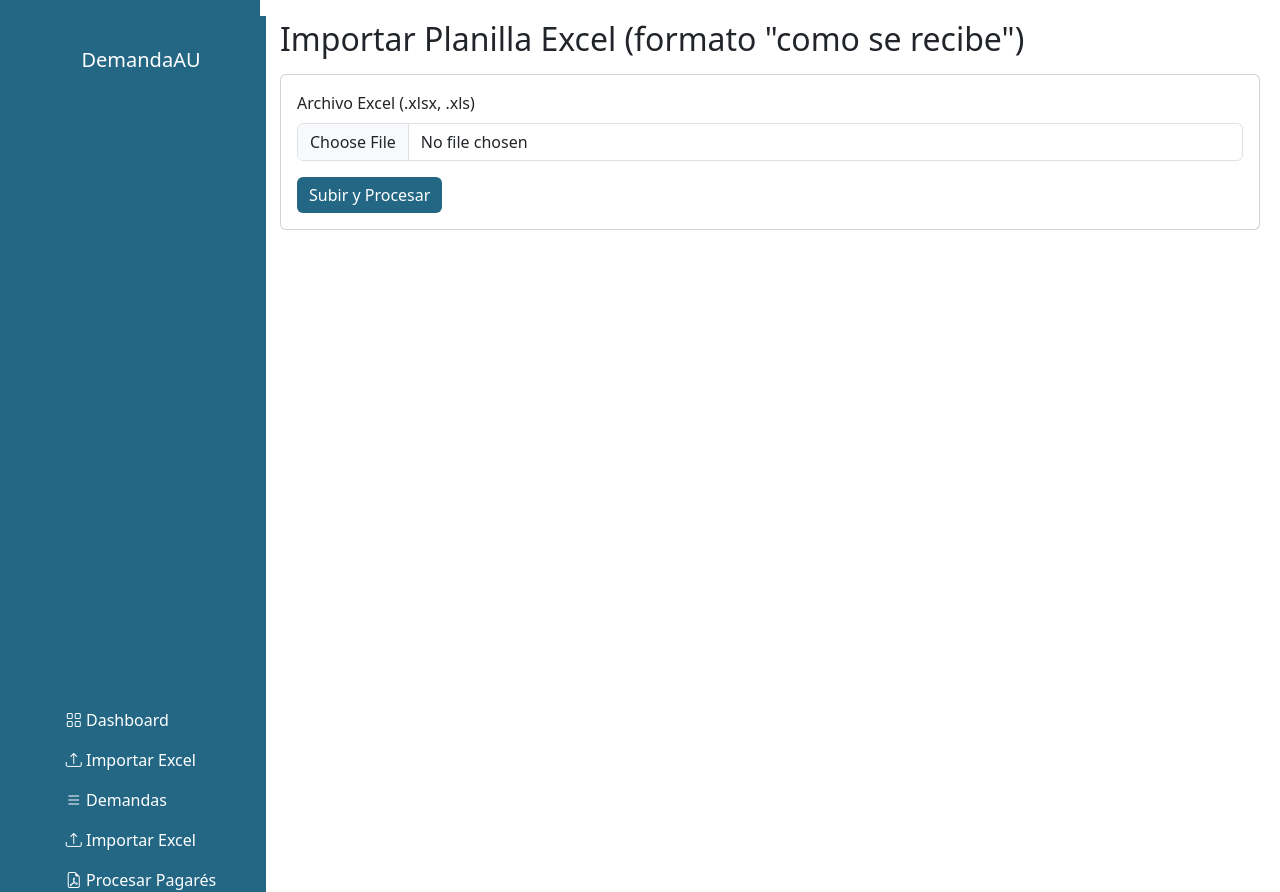
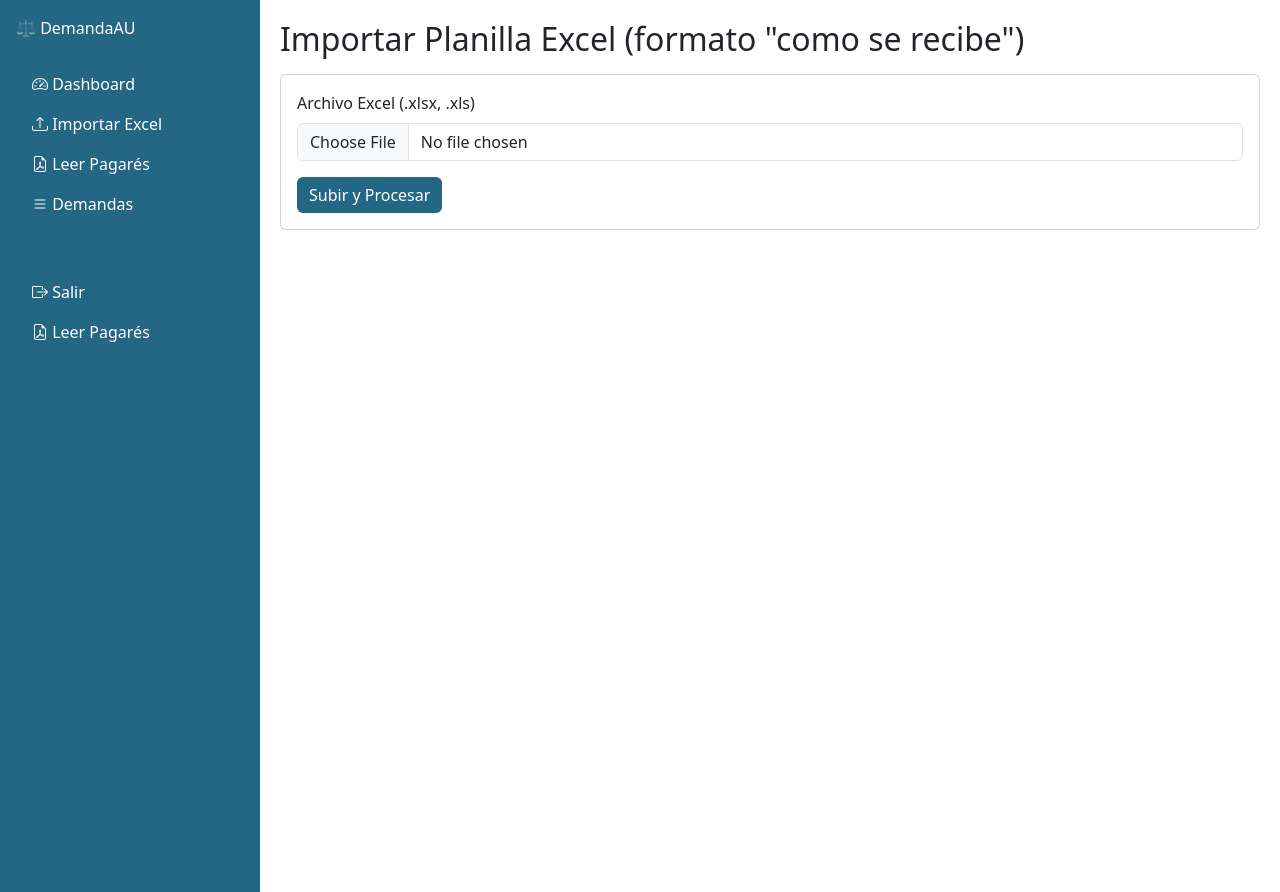
Before and after one commit to iacolabrodolfo-alt/demandaau, a PHP site: page /vistas/importar_excel.php in a window 1280 px wide. Run offline with PHP 8.4, Linux system fonts and the light colour scheme; the visitor is signed in with stand-in values (Sample User, id 1).

Commit message:
Carga lee pdf completo 20260528

```diff
--- a/composer.json
+++ b/composer.json
@@ -4,7 +4,7 @@
         "phpoffice/phpword": "*",
         "setasign/fpdi": "*",
         "smalot/pdfparser": "^2.12",
-        "dompdf/dompdf": "*",
+        "dompdf/dompdf": "^3.1",
         "phpoffice/phpspreadsheet": "^5.7"
     }
 }
--- a/includes/sidebar.php
+++ b/includes/sidebar.php
@@ -1,10 +1,14 @@
-<nav class="navbar navbar-dark bg-dark flex-column" style="background-color: #236785 !important; min-height: 100vh; width: 250px;">
-    <a class="navbar-brand mx-auto my-3" href="dashboard.php">DemandaAU</a>
+<nav class="nav flex-column">
+    <a class="navbar-brand text-white mb-4" href="/demandaau/vistas/dashboard.php">⚖️ DemandaAU</a>
     <ul class="nav nav-pills flex-column">
-        <li class="nav-item"><a class="nav-link text-white" href="vistas/dashboard.php"><i class="bi bi-grid"></i> Dashboard</a></li>
-        <li class="nav-item"><a class="nav-link text-white" href="procesos/importar_excel.php"><i class="bi bi-upload"></i> Importar Excel</a></li>
-        <li class="nav-item"><a class="nav-link text-white" href="vistas/listado_demandas.php"><i class="bi bi-list"></i> Demandas</a></li>
-        <li class="nav-item"><a class="nav-link text-white" href="/demandaau/vistas/importar_excel.php"><i class="bi bi-upload"></i> Importar Excel</a></li></li>
-        <li class="nav-item"><a class="nav-link text-white" href="/demandaau/procesos/procesar_pdfs.php"><i class="bi bi-file-earmark-pdf"></i> Procesar Pagarés</a></li>
+        <li class="nav-item"><a class="nav-link text-white" href="/demandaau/vistas/dashboard.php"><i class="bi bi-speedometer2"></i> Dashboard</a></li>
+        <li class="nav-item"><a class="nav-link text-white" href="/demandaau/vistas/importar_excel.php"><i class="bi bi-upload"></i> Importar Excel</a></li>
+        <li class="nav-item"><a class="nav-link text-white" href="/demandaau/procesos/procesar_pdf.php"><i class="bi bi-file-earmark-pdf"></i> Leer Pagarés</a></li>
+        <li class="nav-item"><a class="nav-link text-white" href="/demandaau/vistas/listado_demandas.php"><i class="bi bi-list"></i> Demandas</a></li>
+        <?php if($_SESSION['rol'] == 'ADMIN'): ?>
+        <li class="nav-item"><a class="nav-link text-white" href="/demandaau/vistas/admin_usuarios.php"><i class="bi bi-people"></i> Usuarios</a></li>
+        <?php endif; ?>
+        <li class="nav-item mt-5"><a class="nav-link text-white" href="/demandaau/procesos/logout.php"><i class="bi bi-box-arrow-right"></i> Salir</a></li>
+        <li class="nav-item"><a class="nav-link text-white" href="/demandaau/procesos/procesar_pdf.php"><i class="bi bi-file-earmark-pdf"></i> Leer Pagarés</a></li>
     </ul>
 </nav>
```
Also changed, not shown: procesos/procesar_pdf.php (renamed from procesos/procesar_pdfs.php), 7 other files.
